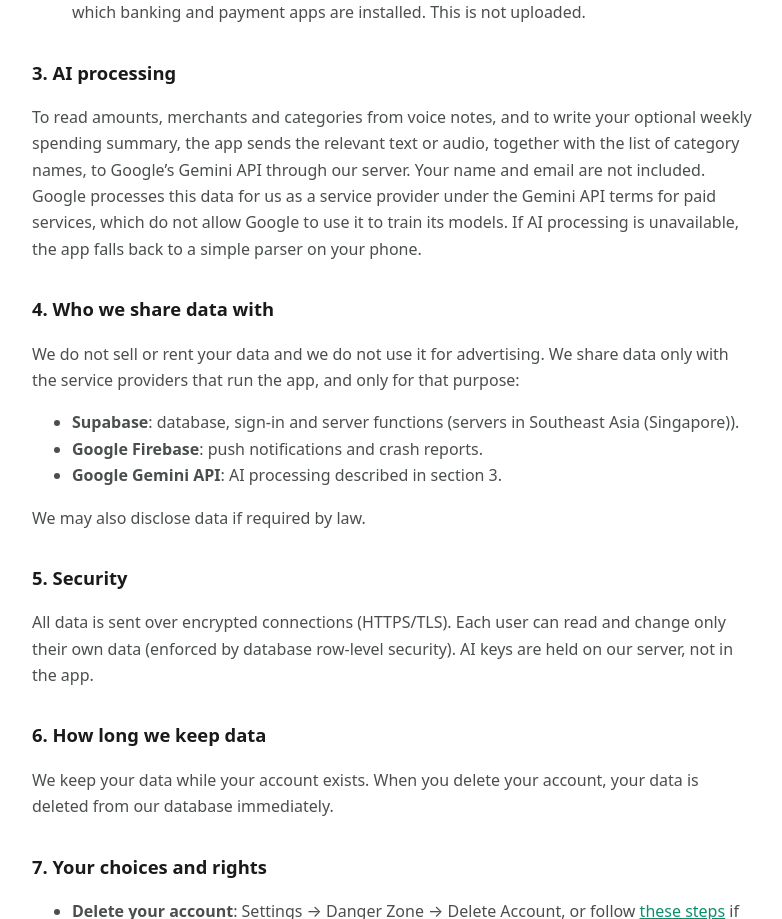
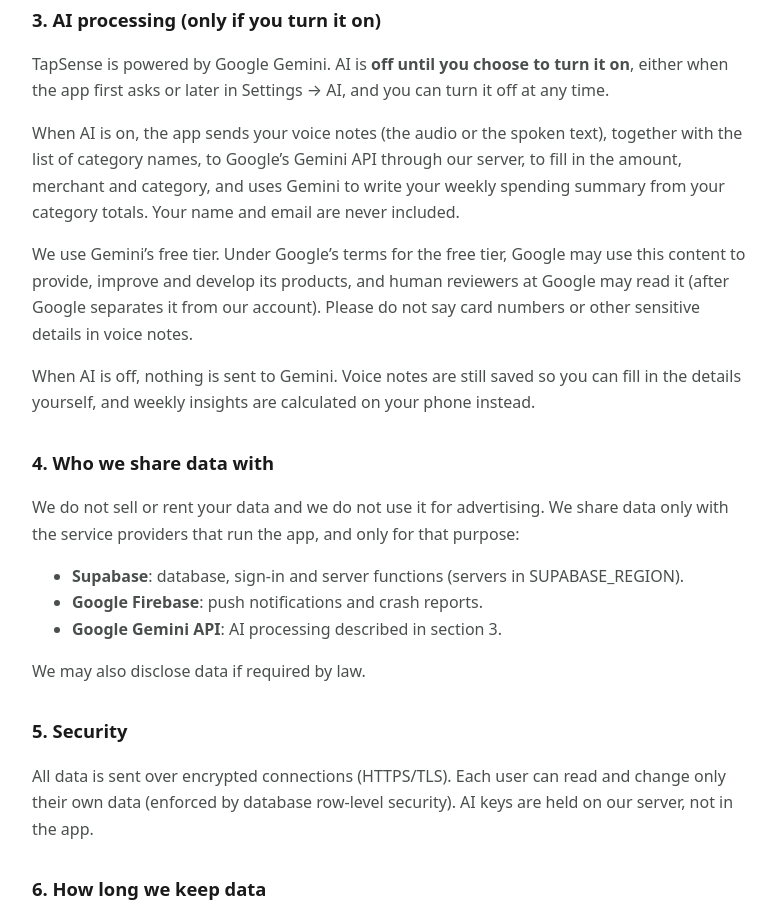
Before and after one commit to simranchikkala/tapsense-site, a plain HTML site: page privacy.html in a window 1280 px wide. Shown: the part 1881-2800 px from the top of the page, without its empty margins (248-1030 px from the left). Drawn offline with Linux system fonts and the light colour scheme.

Commit message:
Updated to reflect AI option

```diff
--- a/privacy.html
+++ b/privacy.html
@@ -29,8 +29,7 @@
 
   <p>TapSense (“the app”, “we”) is a personal-finance app that helps you log and
      understand your spending, with an optional TapSense smart-wallet accessory.
-     It is made by TapSense Team, as a part of the Innovation By Design Course at SUTD, for the completion of Masters in Technology & Design in Singapore.
-     Our team members are Simran Srinivasan Chikkala, Jerrin Shaji George, Guo Sheng, Wei Xin, Liu Chao.This policy explains what data the
+     It is made by DEVELOPER_NAME in Singapore. This policy explains what data the
      app collects, why, who it is shared with, and how to delete it. We handle personal
      data in line with Singapore’s Personal Data Protection Act (PDPA).</p>
 
@@ -67,20 +66,28 @@
     <li><strong>Installed payment apps</strong>: to offer the “Pay with…” chooser, the app checks on your phone which banking and payment apps are installed. This is not uploaded.</li>
   </ul>
 
-  <h2>3. AI processing</h2>
-  <p>To read amounts, merchants and categories from voice notes, and to write your
-     optional weekly spending summary, the app sends the relevant text or audio,
+  <h2>3. AI processing (only if you turn it on)</h2>
+  <p>TapSense is powered by Google Gemini. AI is <strong>off until you choose to turn it
+     on</strong>, either when the app first asks or later in Settings → AI, and you can
+     turn it off at any time.</p>
+  <p>When AI is on, the app sends your voice notes (the audio or the spoken text),
      together with the list of category names, to Google’s Gemini API through our
-     server. Your name and email are not included. Google processes this data for us
-     as a service provider under the Gemini API terms for paid services, which do not
-     allow Google to use it to train its models. If AI processing is unavailable, the
-     app falls back to a simple parser on your phone.</p>
+     server, to fill in the amount, merchant and category, and uses Gemini to write
+     your weekly spending summary from your category totals. Your name and email are
+     never included.</p>
+  <p>We use Gemini’s free tier. Under Google’s terms for the free tier, Google may
+     use this content to provide, improve and develop its products, and human
+     reviewers at Google may read it (after Google separates it from our account).
+     Please do not say card numbers or other sensitive details in voice notes.</p>
+  <p>When AI is off, nothing is sent to Gemini. Voice notes are still saved so you
+     can fill in the details yourself, and weekly insights are calculated on your
+     phone instead.</p>
 
   <h2>4. Who we share data with</h2>
   <p>We do not sell or rent your data and we do not use it for advertising. We share
      data only with the service providers that run the app, and only for that purpose:</p>
   <ul>
-    <li><strong>Supabase</strong>: database, sign-in and server functions (servers in Southeast Asia (Singapore)).</li>
+    <li><strong>Supabase</strong>: database, sign-in and server functions (servers in SUPABASE_REGION).</li>
     <li><strong>Google Firebase</strong>: push notifications and crash reports.</li>
     <li><strong>Google Gemini API</strong>: AI processing described in section 3.</li>
   </ul>
@@ -93,7 +100,9 @@
 
   <h2>6. How long we keep data</h2>
   <p>We keep your data while your account exists. When you delete your account, your
-     data is deleted from our database immediately.</p>
+     data is deleted from our database immediately. Backups made by our hosting
+     provider expire within BACKUP_DAYS days, and crash reports are kept by Firebase
+     for up to 90 days.</p>
 
   <h2>7. Your choices and rights</h2>
   <ul>
@@ -116,7 +125,7 @@
      if the change is significant.</p>
 
   <h2>10. Contact</h2>
-  <p>Questions or requests: <a href="mailto:tapsense.app.sg@gmail.com">tapsense.app.sg@gmail.com</a></p>
+  <p>Questions or requests: <a href="mailto:CONTACT_EMAIL">CONTACT_EMAIL</a></p>
 </main>
 </body>
 </html>
```
